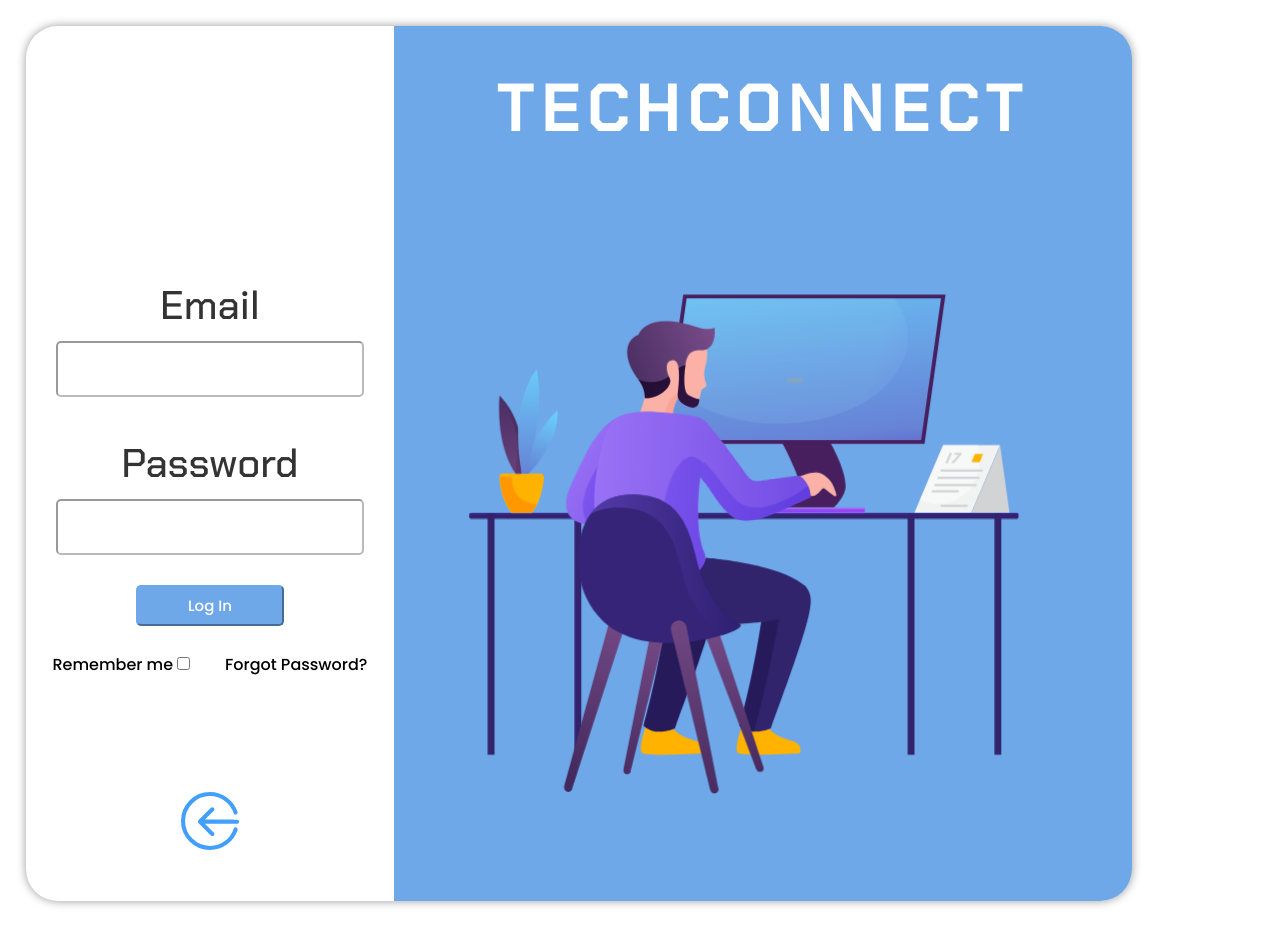
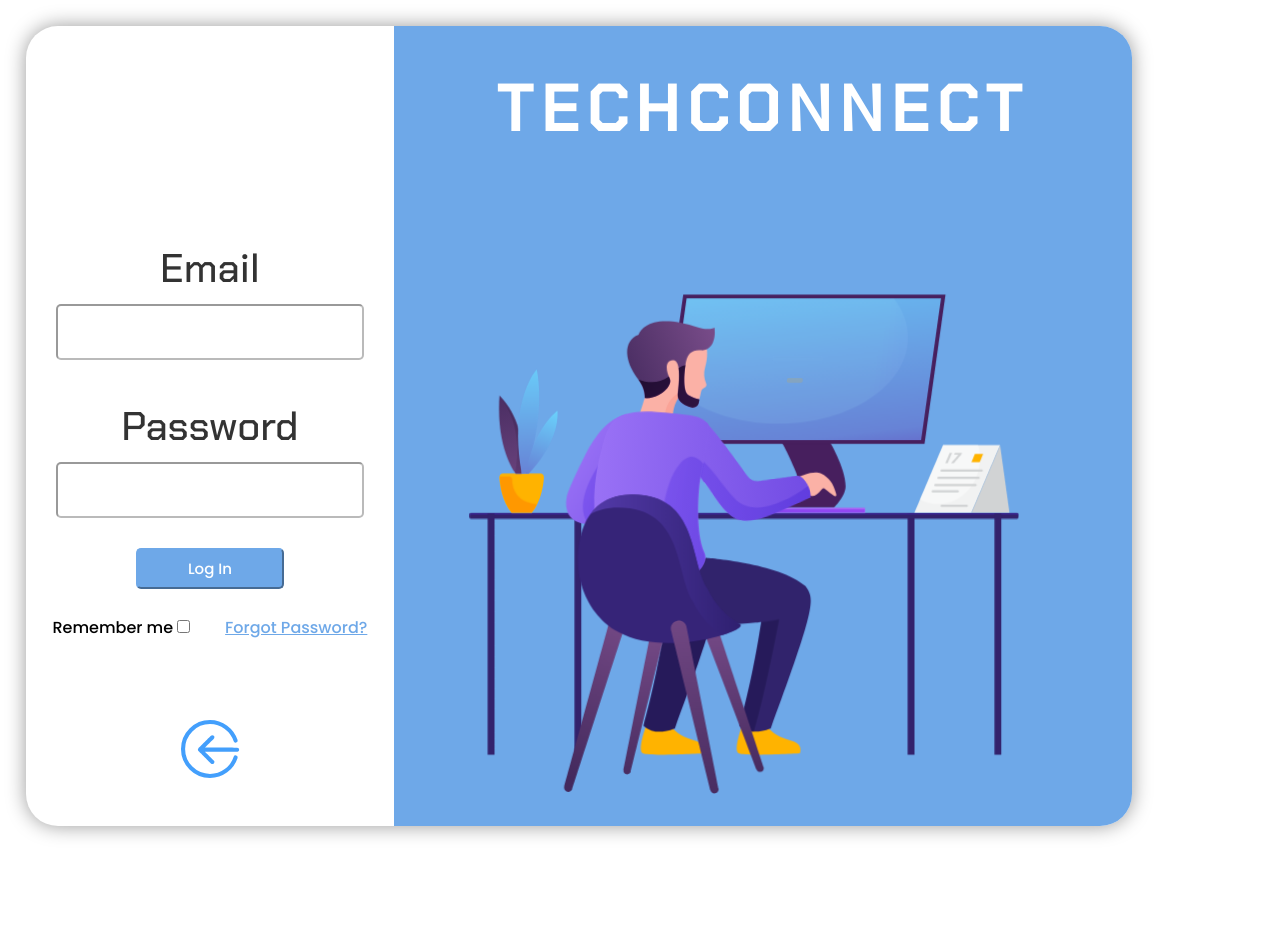
Before and after one commit to Coeeen/React-TechConnect-App, a React (Create React App) app: page /Login in a window 1280 px wide. After the commit the page ends 901 px from the top, so only its background shows below. Built offline with nearby package versions, Linux system fonts and the light colour scheme; a web font is replaced by a local one.

Commit message:
Add motion

```diff
--- a/src/Components/BestSellerProduct.js
+++ b/src/Components/BestSellerProduct.js
@@ -18,6 +18,8 @@ const BestSellerProductStyle = styled.div`
   display: grid;
   flex-direction: column;
   text-align: center;
+  /* background-color: rgba(0, 0, 0, 0.1);
+  border-radius: 2em; */
   img {
     width: 320px;
     cursor: pointer;
--- a/src/Components/Login.js
+++ b/src/Components/Login.js
@@ -55,7 +55,7 @@ const LoginPanelStyle = styled.div`
   border-radius: 2em;
   justify-content: center;
   text-align: center;
-  box-shadow: 0px 0px 10px rgba(0, 0, 0, 0.4);
+  box-shadow: 0px 0px 20px rgba(0, 0, 0, 0.4);
 
   @media (max-width: 768px) {
     grid-template-columns: 1fr;
@@ -87,6 +87,8 @@ const LoginPanelStyle = styled.div`
     margin-left: 2em;
     text-decoration: none;
     cursor: pointer;
+    text-decoration: underline;
+    color: #6ea8e8;
   }
   p {
     margin-bottom: 10px;
@@ -131,6 +133,7 @@ const InputsStyle = styled.input`
 const LogInRightPanel = styled.div`
   background-color: #6ea8e8;
   border-radius: 0em 2em 2em 0em;
+  height: 800px;
 
   h1 {
     text-align: center;
--- a/src/Components/Navbar.js
+++ b/src/Components/Navbar.js
@@ -116,14 +116,13 @@ const NavbarStyle = styled.div`
     margin-right: 75px;
     color: rgba(0, 0, 0, 0.8);
     cursor: pointer;
-
-    &:hover {
-      color: black;
-    }
   }
   a {
     text-decoration: none;
     color: rgba(0, 0, 0, 0.5);
+    &:hover {
+      color: black;
+    }
   }
 `;
 
--- a/src/Components/RecentNews.js
+++ b/src/Components/RecentNews.js
@@ -1,6 +1,8 @@
 /* eslint-disable jsx-a11y/anchor-is-valid */
 import React from "react";
 import styled from "styled-components";
+import { motion } from "framer-motion";
+import { useInView } from "react-intersection-observer";
 // import { Link } from "react-router-dom";
 function RecentNews() {
   const currentDate = new Date().toLocaleDateString();
--- a/src/Components/WeAssure.js
+++ b/src/Components/WeAssure.js
@@ -2,10 +2,20 @@ import React from "react";
 import { TbTruckDelivery, TbCertificate } from "react-icons/tb";
 import { TfiHeadphoneAlt } from "react-icons/tfi";
 import { RiSecurePaymentFill } from "react-icons/ri";
+import { motion } from "framer-motion";
+import { useInView } from "react-intersection-observer";
 import styled from "styled-components";
+
 function WeAssure() {
+  const [ref, inView] = useInView();
+
   return (
-    <WeAssureStyle>
+    <WeAssureStyle
+      ref={ref}
+      initial={{ opacity: 0, x: -100 }}
+      animate={{ opacity: inView ? 1 : 0, x: 0 }}
+      transition={{ duration: 1 }}
+    >
       <StyledObject>
         <span>
           <TbTruckDelivery />
@@ -40,7 +50,7 @@ function WeAssure() {
 
 export default WeAssure;
 
-const WeAssureStyle = styled.div`
+const WeAssureStyle = styled(motion.div)`
   display: grid;
   grid-template-columns: repeat(auto-fit, minmax(400px, 1fr));
   margin-top: 50px;
```
